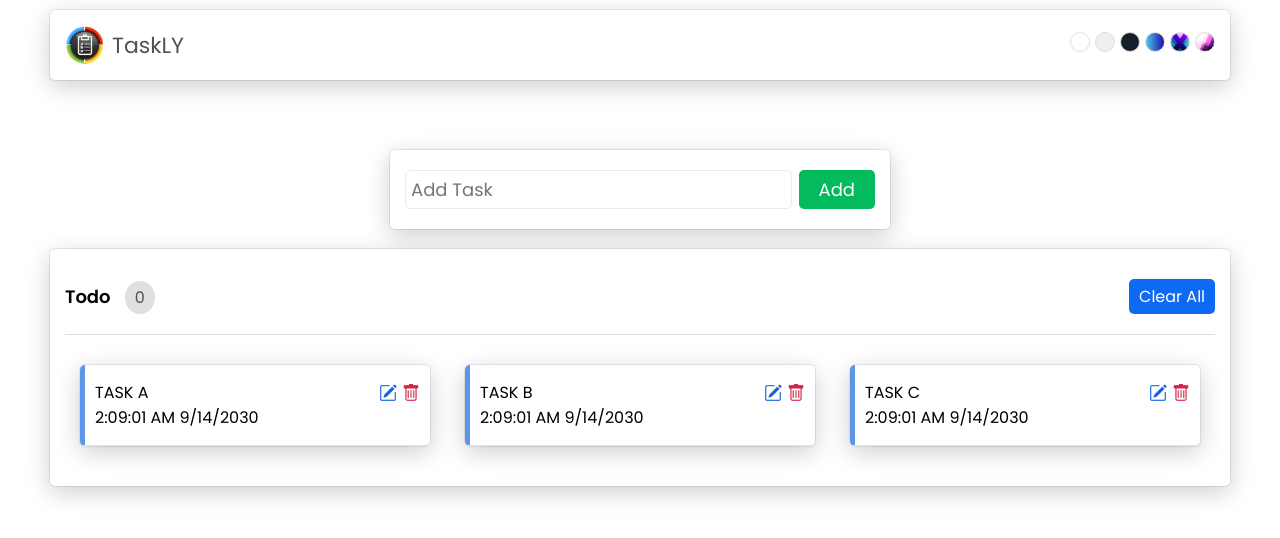
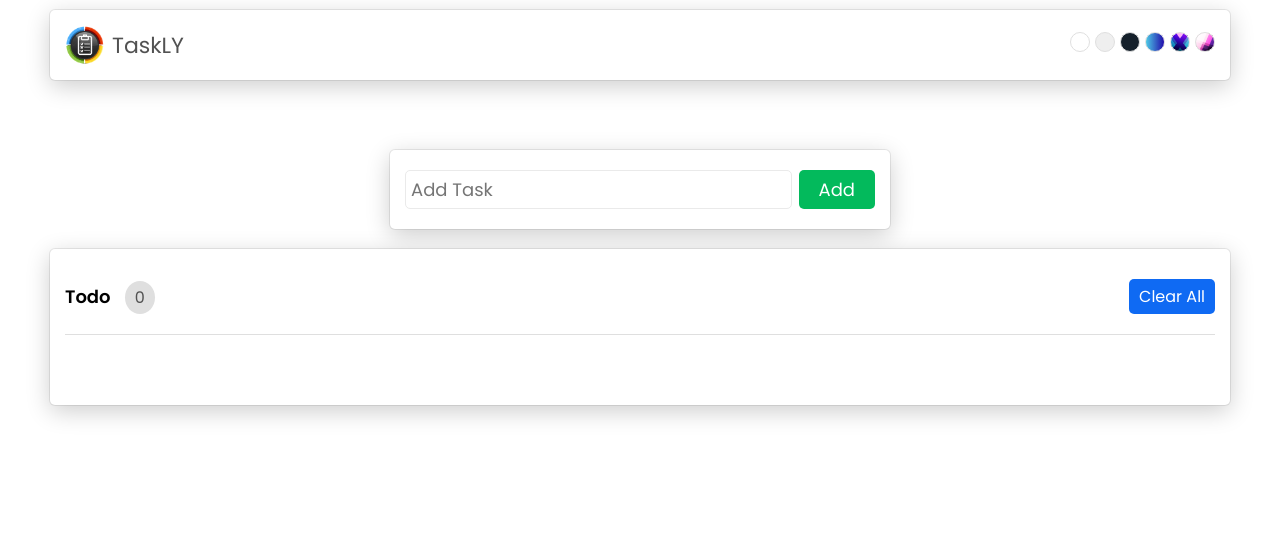
Before and after one commit to SoumenBaral/Taskly, a React (Create React App) app: page / in a window 1280 px wide. Shown: the top 538 px of the page. Built offline with nearby package versions, Linux system fonts and the light colour scheme.

Commit message:
workig with delete

```diff
--- a/src/App.js
+++ b/src/App.js
@@ -1,14 +1,30 @@
+import { useState } from 'react';
 import './App.css';
 import AddTask from './components/AddTask';
 import Header from './components/Header';
 import ShowTask from './components/ShowTask';
 
 function App() {
+  const [tasksList,setTasklist] = useState([])
+  const [task,setTask] = useState({})
   return (
     <div className="App">
       <Header></Header>
-      <AddTask></AddTask>
-      <ShowTask></ShowTask>
+      <AddTask
+              tasks={tasksList}
+              setTasklist={setTasklist}
+              task = {task}
+              setTask = {setTask}
+              >
+
+
+        </AddTask>
+      <ShowTask
+            tasks={tasksList}
+            setTasklist={setTasklist}
+            task = {task}
+            setTask = {setTask}
+            ></ShowTask>
 
     </div>
   );
--- a/src/components/AddTask.js
+++ b/src/components/AddTask.js
@@ -1,9 +1,34 @@
 
-const AddTask = () => {
+const AddTask = ({tasks,setTasklist,task,setTask}) => {
+    const handleSubmit = (e) => {
+        e.preventDefault();
+        if(task.Id){
+
+        }
+        else{
+            const date = new Date();
+        // console.log(e.target.task.value ,date.getTime());
+        const newTask = {
+            Id:date.getTime(),
+            name : e.target.task.value,
+            Time:`${date.toLocaleTimeString()} ${date.toLocaleDateString()}`
+        }
+        const text = e.target.task.value;
+        const length = text.length
+        if(length>0){
+            setTasklist([...tasks,newTask])
+             e.target.task.value = ""
+        }
+        }
+
+
+
+    }
+
     return (
        <section className="addTask">
-            <form>
-                <input type="text" placeholder="Add Task" autoComplete="off" name="task" maxLength={25}   />
+            <form onSubmit={handleSubmit}>
+                <input type="text" placeholder="Add Task" autoComplete="off" name="task" maxLength={25} uncontrolled="true" value={task.name}  />
                 <button type="Submit">Add</button>
             </form>
        </section>
--- a/src/components/ShowTask.js
+++ b/src/components/ShowTask.js
@@ -1,29 +1,39 @@
 
-const ShowTask = () => {
-    const tasks = [
-        {id: 10001, name: "TASK A", time: "2:09:01 AM 9/14/2030"},
-        {id: 10002, name: "TASK B", time: "2:09:01 AM 9/14/2030"},
-        {id: 10003, name: "TASK C", time: "2:09:01 AM 9/14/2030"},
-    ]
+
+const ShowTask = ({tasks,setTasklist,task,setTask}) => {
+
+    const UpdateMe = id =>{
+        const selectedTask = tasks.find(ts => ts.Id === id)
+        setTask(selectedTask);
+    }
+
+    const deleteMe =(id)=>{
+
+        const updateTaskList  = tasks.filter(task => task.Id !== id)
+        setTasklist(updateTaskList)
+
+        console.log(id);
+    }
+
     return (
         <section className="showTask">
             <div className="head">
                 <div>
                     <span className="title">Todo </span>
-                    <span className="count">0</span>
+                    <span className="count">{tasks.length}</span>
                 </div>
-                <button className="clearAll">Clear All</button>
+                <button onClick={()=>setTasklist([])} className="clearAll">Clear All</button>
             </div>
             <ul>
                {
                 tasks.map(task=>(
-                <li>
+                <li key={task.Id}>
                     <p>
                         <span>{task.name}</span>
-                        <span>{task.time}</span>
+                        <span>{task.Time}</span>
                     </p>
-                    <i class="bi bi-pencil-square"></i>
-                    <i class="bi bi-trash"></i>
+                    <i onClick={()=>UpdateMe(task.Id)} className="bi bi-pencil-square"></i>
+                    <i onClick={()=>deleteMe(task.Id)}  className="bi bi-trash"></i>
                 </li>
                 ))
                }
```
